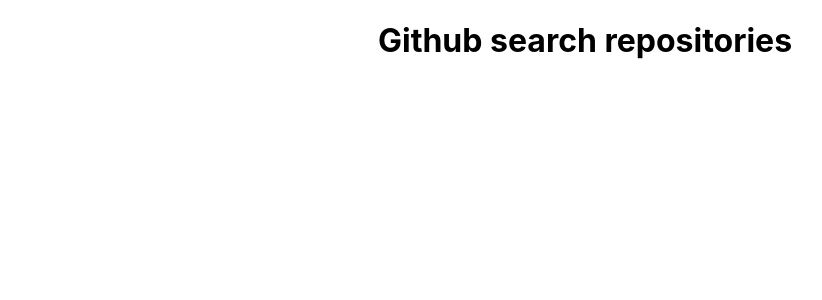
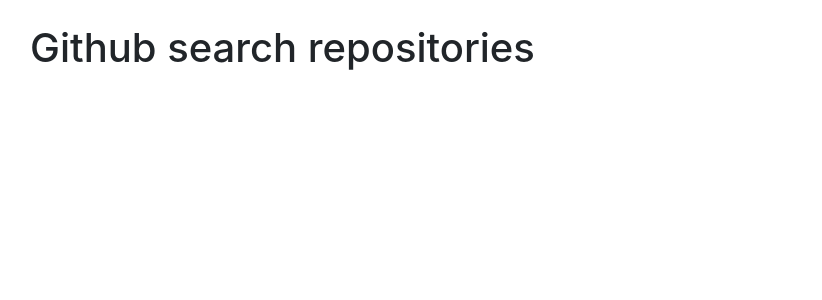
Before and after one commit to ShotAlex/github_search_repositories, a React (Create React App) app: page / in a window 1280 px wide. Shown: the top 300 px of the page, without its empty margins (55-877 px from the left). Built offline with nearby package versions, Linux system fonts and the light colour scheme.

Commit message:
feat> include bootstrap and SASS

```diff
--- a/package.json
+++ b/package.json
@@ -6,6 +6,8 @@
     "@testing-library/jest-dom": "^5.11.4",
     "@testing-library/react": "^11.1.0",
     "@testing-library/user-event": "^12.1.10",
+    "bootstrap": "^4.6.0",
+    "node-sass": "^4.14.1",
     "react": "^17.0.1",
     "react-dom": "^17.0.1",
     "react-scripts": "4.0.1",
--- a/src/App.js
+++ b/src/App.js
@@ -1,8 +1,8 @@
-import './App.css';
+import './App.scss';
 
 function App() {
   return (
-    <div className="App">
+    <div className="container pt-4">
       <h1>Github search repositories</h1>
     </div>
   );
--- a/src/index.css
+++ b/src/index.scss
@@ -1,3 +1,5 @@
+@import "~bootstrap/scss/bootstrap.scss";
+
 body {
   margin: 0;
   font-family: -apple-system, BlinkMacSystemFont, 'Segoe UI', 'Roboto', 'Oxygen',
```
Also changed, not shown: src/index.js (+5 -8 lines), src/App.scss (renamed from src/App.css), 1 other file (tests, documents, lock files or other folders).
